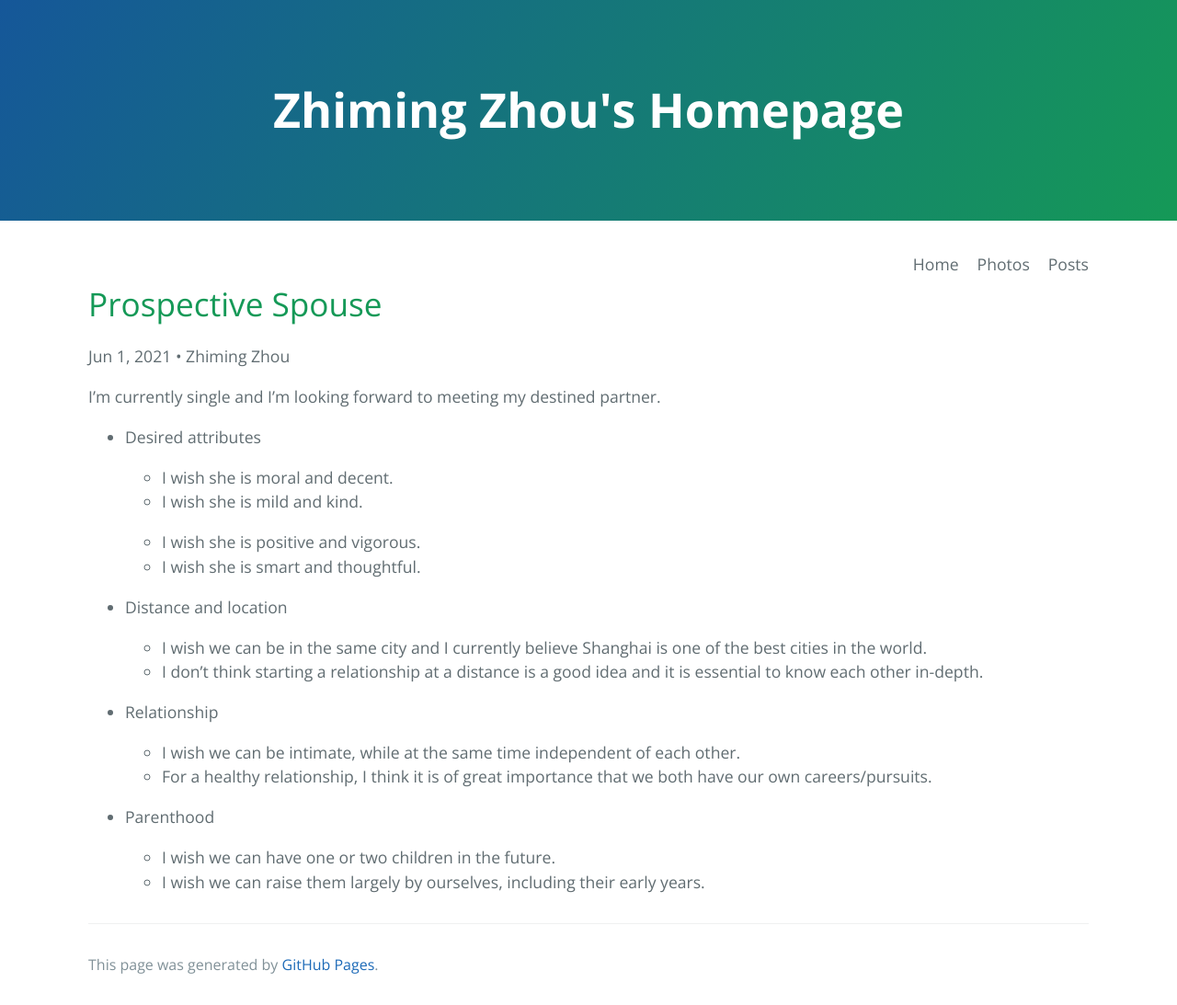
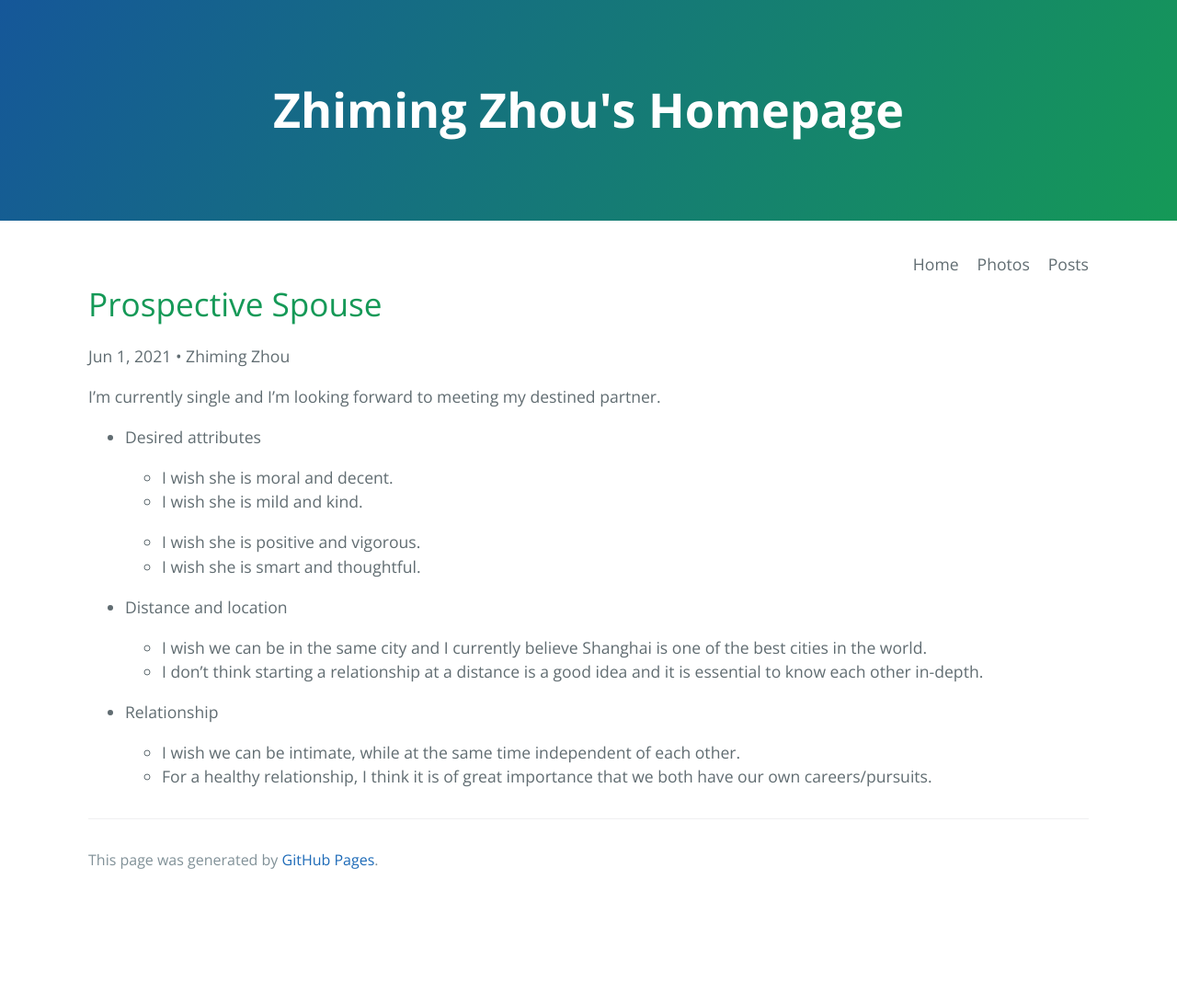
Before and after one commit to ZhimingZhou/zhimingzhou.github.io, a Jekyll site: the page built from _posts/2021-10-11-Prospective-Spouse.md, in a window 1280 px wide. Shown: the whole page at 92% size. Built offline with Jekyll 4.4.1, drawn with Linux system fonts in a browser that asks for light colours; comment, search, counter and statistics services are not loaded; after the commit the page ends 979 px from its top, so only the background shows below that.

Commit message:
Update 2021-10-11-Prospective-Spouse.md

```diff
--- a/_posts/2021-10-11-Prospective-Spouse.md
+++ b/_posts/2021-10-11-Prospective-Spouse.md
@@ -28,9 +28,3 @@ I'm currently single and I'm looking forward to meeting my destined partner.
 
   - I wish we can be intimate, while at the same time independent of each other.
   - For a healthy relationship, I think it is of great importance that we both have our own careers/pursuits.
-
-<!--  -->
-- Parenthood
-
-  - I wish we can have one or two children in the future.
-  - I wish we can raise them largely by ourselves, including their early years.
```
